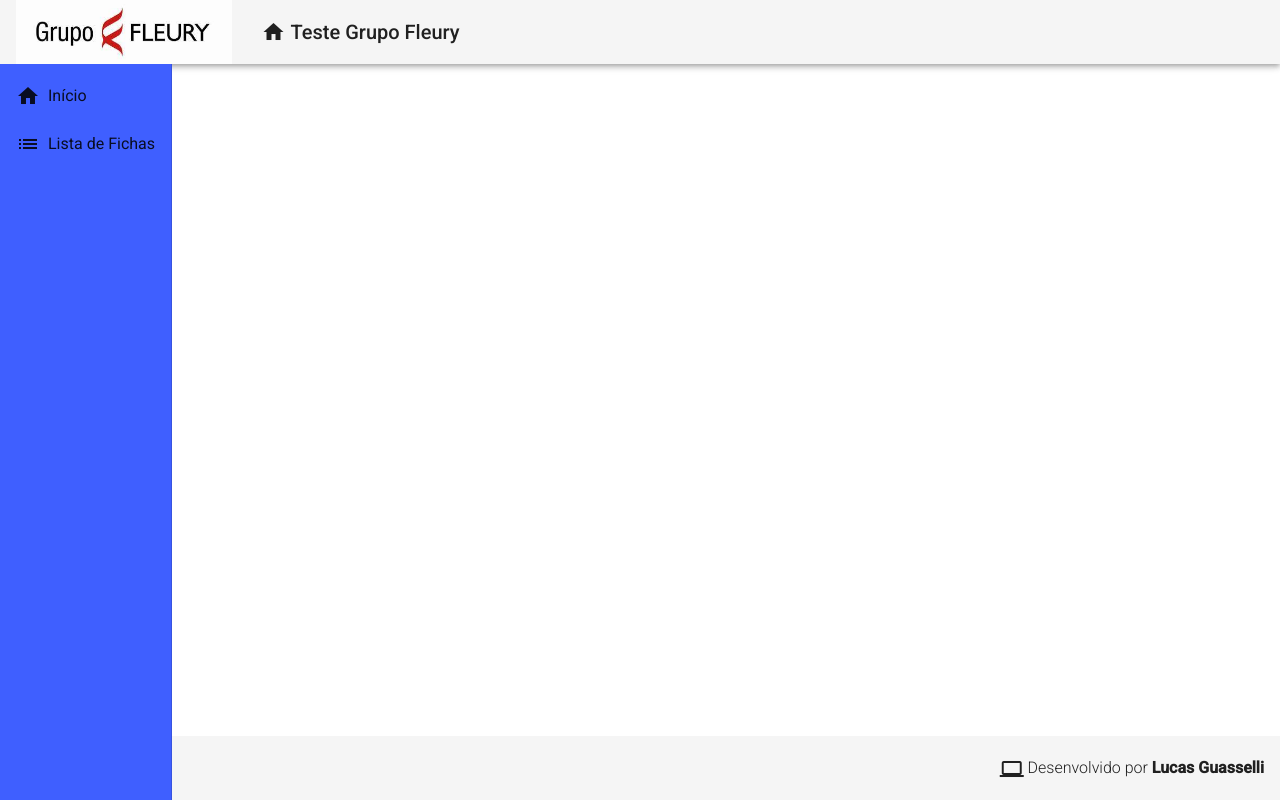
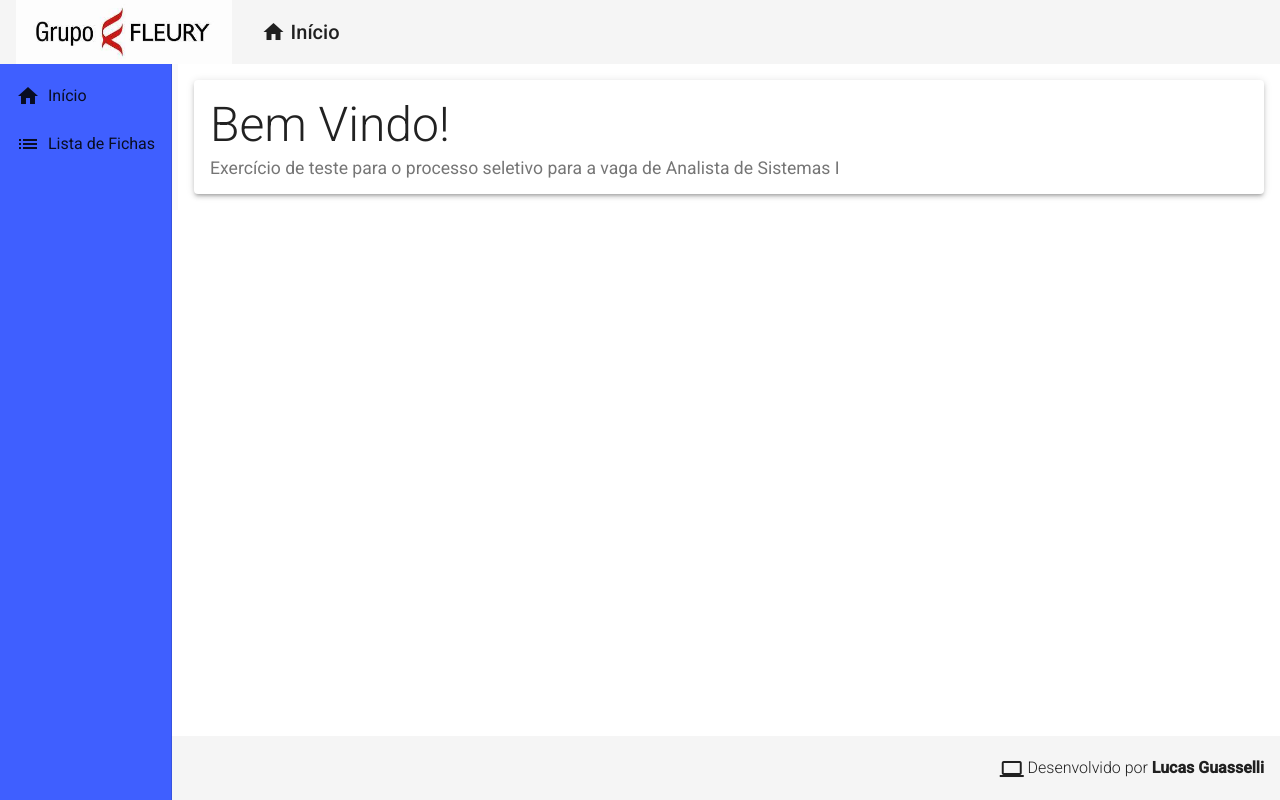
Before and after one commit to LucasGuasselli/testeGrupoFleuryFrontEnd, an Angular app: page / in a window 1280 px wide. Built offline with nearby package versions, Linux system fonts and the light colour scheme.

Commit message:
Adicionado navegação entre os componentes

```diff
--- a/src/app/app-routing.module.ts
+++ b/src/app/app-routing.module.ts
@@ -1,7 +1,19 @@
 import { NgModule } from '@angular/core';
 import { RouterModule, Routes } from '@angular/router';
 
-const routes: Routes = [];
+import { HomeComponent } from './views/home/home.component';
+import { FichasComponent } from './views/lista-fichas/fichas.component';
+
+const routes: Routes = [
+  {
+    path: "",
+    component: HomeComponent
+  },
+  {
+    path: "fichas",
+    component: FichasComponent
+  }
+];
 
 @NgModule({
   imports: [RouterModule.forRoot(routes)],
--- a/src/app/components/template/header/header.component.html
+++ b/src/app/components/template/header/header.component.html
@@ -1,6 +1,6 @@
 <mat-toolbar class="header mat-elevation-z4">
     <span>
-        <a>
+        <a routerLink="/">
             <img class="logo" src="assets/img/logo2.jpg" alt="logo">
         </a>
     </span>
@@ -9,7 +9,7 @@
             <i class="material-icons">
                 home
             </i>
-            Teste Grupo Fleury
+            Início
         </a>
     </span>
 </mat-toolbar>
--- a/src/app/components/template/nav/nav.component.css
+++ b/src/app/components/template/nav/nav.component.css
@@ -9,3 +9,8 @@
 .sidenav i{
     padding-right: 8px;
 }
+
+.content {
+    padding: 16px;
+    background-color: #fff;
+}
--- a/src/app/components/template/nav/nav.component.html
+++ b/src/app/components/template/nav/nav.component.html
@@ -1,13 +1,13 @@
 <mat-sidenav-container class="conteiner">
     <mat-sidenav class="sidenav" mode="side" opened fixedInViewport="true" fixedTopGap="64">
         <mat-nav-list class="nav-list">
-            <a mat-list-item>
+            <a mat-list-item routerLink="/">
                 <i class="material-icons">
                     home
                 </i>
                 Início
             </a>
-            <a mat-list-item>
+            <a mat-list-item routerLink="fichas">
                 <i class="material-icons">
                     list
                 </i>
@@ -15,4 +15,7 @@
             </a>
         </mat-nav-list>
     </mat-sidenav>
+    <mat-sidenav-content class="content">
+        <router-outlet></router-outlet>
+    </mat-sidenav-content>
 </mat-sidenav-container>
--- /dev/null
+++ b/src/app/views/home/home.component.css
@@ -0,0 +1,9 @@
+.home .title {
+    font-size: 3rem;
+    font-weight: 300;
+    line-height: 1.2;
+}
+
+.home .subtitle {
+    font-size: 1.1rem;
+}
--- /dev/null
+++ b/src/app/views/home/home.component.html
@@ -0,0 +1,8 @@
+<mat-card class="home mat-elevation-z3">
+    <mat-card-title class="title">
+        Bem Vindo!
+    </mat-card-title>
+    <mat-card-subtitle class="subtitle">
+        Exercício de teste para o processo seletivo para a vaga de Analista de Sistemas I
+    </mat-card-subtitle>
+</mat-card>
--- /dev/null
+++ b/src/app/views/home/home.component.ts
@@ -0,0 +1,15 @@
+import { Component, OnInit } from '@angular/core';
+
+@Component({
+  selector: 'app-home',
+  templateUrl: './home.component.html',
+  styleUrls: ['./home.component.css']
+})
+export class HomeComponent implements OnInit {
+
+  constructor() { }
+
+  ngOnInit(): void {
+  }
+
+}
```
Also changed, not shown: src/app/app.module.ts (+7 -3 lines), src/app/views/lista-fichas/fichas.component.css (added), src/app/views/lista-fichas/fichas.component.html (renamed from src/app/components/table/fichas/fichas.component.html), src/app/views/lista-fichas/fichas.component.ts (renamed from src/app/components/table/fichas/fichas.component.ts).
